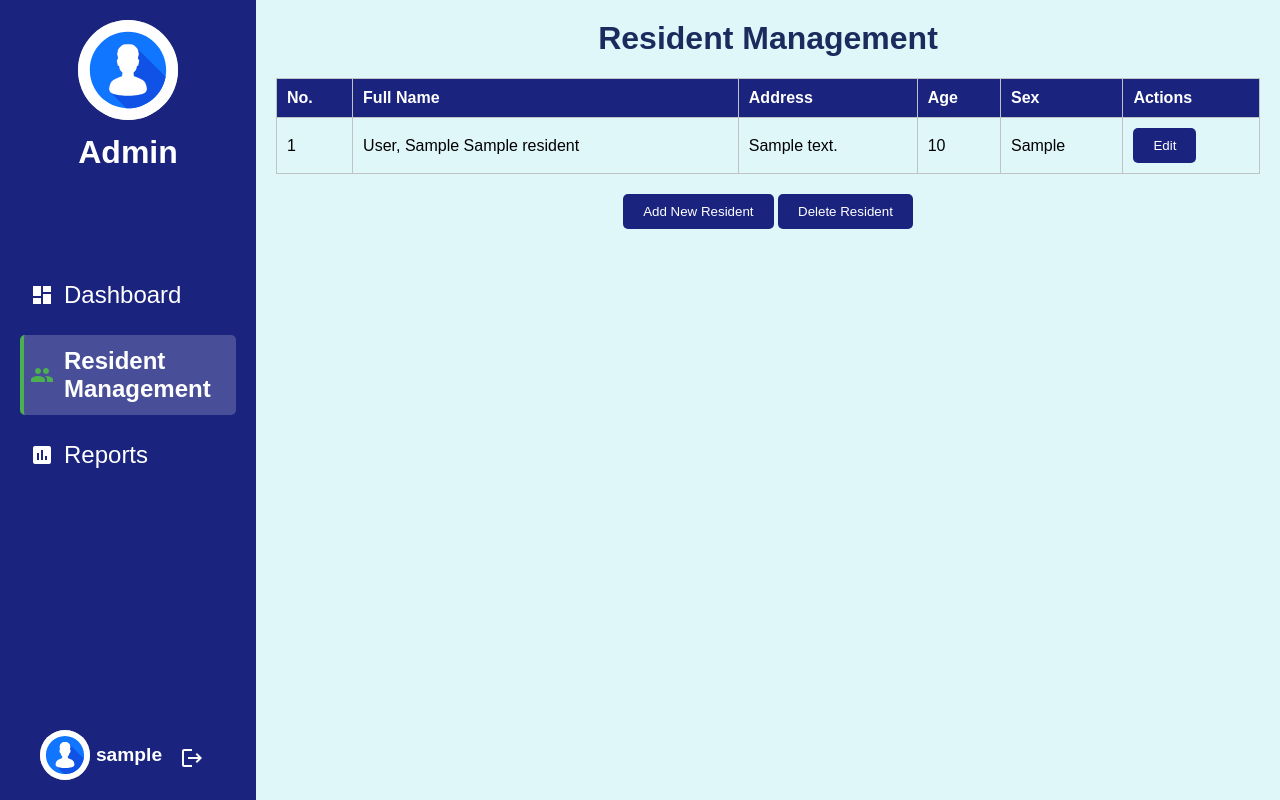
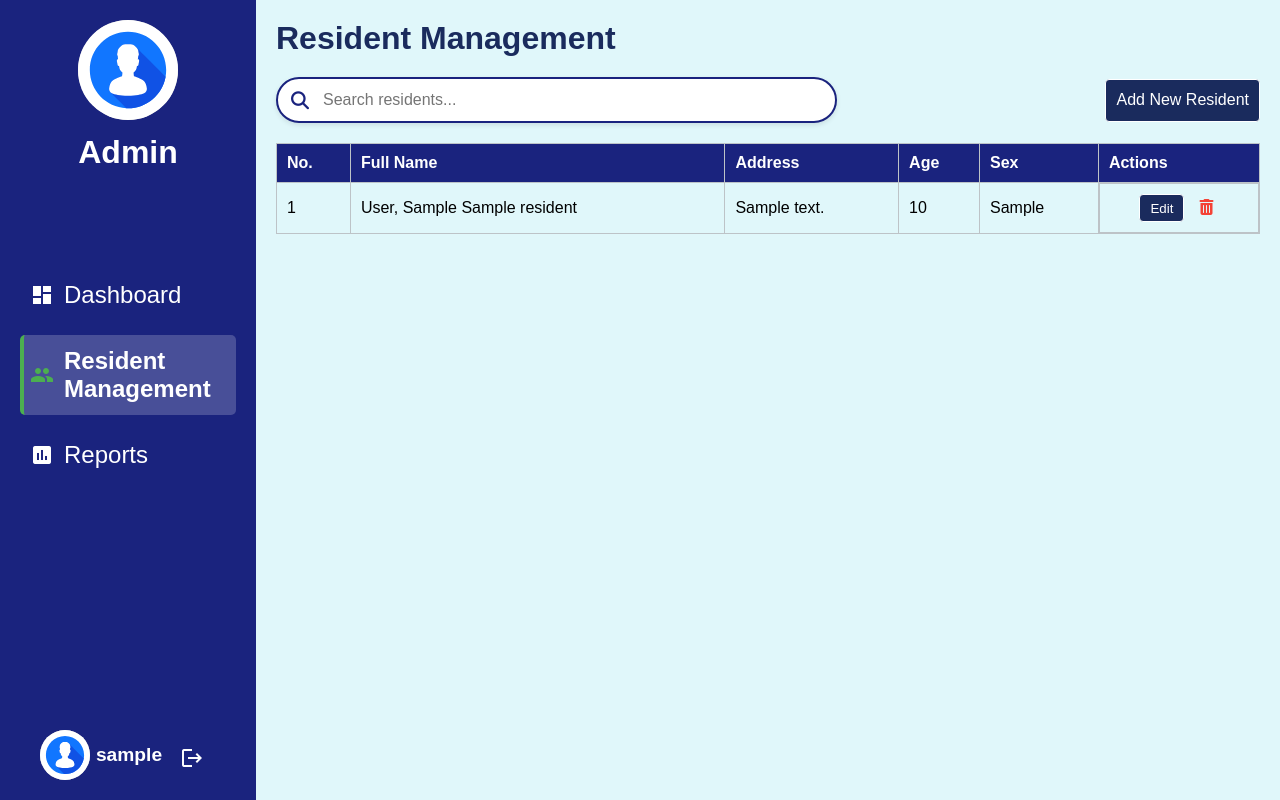
Before and after one commit to ttrriipp/barangay-information-system, a PHP site: page /pages/residents.php in a window 1280 px wide. Run offline with PHP 8.4, Linux system fonts and the light colour scheme; the visitor is signed in with stand-in values (Sample User, id 1); tables that the repository leaves empty or names only in its code hold one stand-in row (values such as "Sample post").

Commit message:
residents (modal)

```diff
--- a/assets/css/main.css
+++ b/assets/css/main.css
@@ -141,6 +141,76 @@ th {
     text-align: center;
 }
 
+/* Header container */
+.header-container {
+    display: flex;
+    justify-content: center;
+    align-items: center;
+    margin-bottom: 20px;
+}
+
+.header-container h1 {
+    margin: 0;
+}
+
+/* Search and Add button container */
+.search-and-add-container {
+    margin: 20px 0;
+    width: 100%;
+    display: flex;
+    justify-content: space-between;
+    align-items: center;
+}
+
+.search-box {
+    position: relative;
+    width: 50%;
+    max-width: 500px;
+}
+
+.search-box input {
+    width: 100%;
+    padding: 12px 20px 12px 45px;
+    border: 2px solid #1a237e;
+    border-radius: 25px;
+    font-size: 16px;
+    box-shadow: 0 2px 5px rgba(0, 0, 0, 0.1);
+    transition: all 0.3s;
+}
+
+.search-box input:focus {
+    outline: none;
+    border-color: #283593;
+    box-shadow: 0 2px 8px rgba(0, 0, 0, 0.2);
+}
+
+.search-icon {
+    position: absolute;
+    left: 15px;
+    top: 50%;
+    transform: translateY(-50%);
+    color: #1a237e;
+    font-size: 18px;
+}
+
+.add-btn {
+    height: 43px;
+    display: flex;
+    align-items: center;
+    font-size: 16px;
+    border-radius: 25px;
+    padding: 0 25px;
+    background-color: #1a237e;
+    color: white;
+    transition: all 0.3s;
+}
+
+.add-btn:hover {
+    background-color: #283593;
+    transform: translateY(-2px);
+    box-shadow: 0 4px 8px rgba(0, 0, 0, 0.2);
+}
+
 /* Responsive adjustments */
 @media (max-width: 768px) {
     .mission-vision {
@@ -154,4 +224,18 @@ th {
     .reports-grid {
         grid-template-columns: 1fr;
     }
+
+    .search-and-add-container {
+        flex-direction: column;
+        gap: 10px;
+    }
+
+    .search-box {
+        width: 90%;
+    }
+
+    .add-btn {
+        width: 90%;
+        justify-content: center;
+    }
 }
--- /dev/null
+++ b/assets/css/modal.css
@@ -0,0 +1,201 @@
+/* Modal Styles */
+.modal {
+    display: none;
+    position: fixed;
+    z-index: 1000;
+    left: 0;
+    top: 0;
+    width: 100%;
+    height: 100%;
+    background-color: rgba(0, 0, 0, 0.7);
+    overflow: auto;
+}
+
+.modal-content {
+    background-color: #1a2b5d;
+    color: white;
+    margin: 5% auto;
+    padding: 20px;
+    border-radius: 10px;
+    width: 80%;
+    max-width: 900px;
+    box-shadow: 0 0 20px rgba(0, 0, 0, 0.5);
+    position: relative;
+}
+
+.close-button {
+    color: white;
+    float: right;
+    font-size: 28px;
+    font-weight: bold;
+    cursor: pointer;
+}
+
+.close-button:hover {
+    color: #ccc;
+}
+
+/* Form container inside modal */
+.form-container {
+    padding: 20px 0;
+    width: 60%;
+    text-align: left;
+    height: min-content;
+}
+
+.logo-container {
+    width: 40%;
+    text-align: center;
+}
+
+.logo-container img {
+    max-width: 100%;
+    height: auto;
+}
+
+/* Flexbox container inside modal for form and logo */
+.modal-flex-container {
+    display: flex;
+    justify-content: space-between;
+    align-items: center;
+}
+
+/* Form input styles */
+.form-container label {
+    display: block;
+    margin-bottom: 5px;
+    color: #ffffff;
+}
+
+.form-container input[type="text"] {
+    width: 94%;
+    padding: 10px;
+    margin-bottom: 10px;
+    border: none;
+    border-radius: 5px;
+    background-color: #e0e0e0;
+    color: #000000;
+}
+
+.form-container select {
+    width: 100%;
+    padding: 10px;
+    margin-bottom: 10px;
+    border: none;
+    border-radius: 5px;
+    background-color: #e0e0e0;
+    color: #000000;
+}
+
+.form-container button {
+    padding: 10px 20px;
+    margin-top: 10px;
+    border: none;
+    border-radius: 5px;
+    background-color: #ffffff;
+    color: #000000;
+    cursor: pointer;
+}
+
+.form-container button:hover {
+    background-color: #f0f0f0;
+}
+
+/* Action Buttons */
+.action-buttons {
+    display: flex;
+    gap: 10px;
+    justify-content: center;
+}
+
+.text-button {
+    padding: 5px 10px;
+    background-color: #1a2b5d;
+    color: white;
+    border: 1px solid #ffffff;
+    border-radius: 4px;
+    cursor: pointer;
+    transition: all 0.2s;
+}
+
+.text-button:hover {
+    background-color: #283593;
+}
+
+.icon-button {
+    background: none;
+    border: none;
+    cursor: pointer;
+    font-size: 1rem;
+    padding: 5px;
+    border-radius: 4px;
+    transition: all 0.2s ease;
+}
+
+.icon-button:hover {
+    transform: scale(1.1);
+}
+
+.edit-btn {
+    color: white;
+}
+
+.delete-btn {
+    color: #f44336;
+}
+
+.delete-btn:hover {
+    background-color: rgba(244, 67, 54, 0.1);
+}
+
+/* Delete confirmation modal */
+.delete-confirm-content {
+    text-align: center;
+    padding: 20px 10px;
+}
+
+.delete-confirm-content h3 {
+    margin-top: 0;
+    color: #ffffff;
+}
+
+.button-group {
+    display: flex;
+    justify-content: center;
+    gap: 15px;
+    margin-top: 20px;
+}
+
+.button-group button {
+    padding: 10px 20px;
+    border: none;
+    border-radius: 5px;
+    font-weight: bold;
+    cursor: pointer;
+}
+
+.button-group .delete-btn {
+    background-color: #f44336;
+    color: white;
+}
+
+.button-group .cancel-btn {
+    background-color: #e0e0e0;
+    color: #333;
+}
+
+/* Header container with Add button */
+.header-container {
+    display: flex;
+    justify-content: space-between;
+    align-items: center;
+    margin-bottom: 20px;
+}
+
+.top-button-container {
+    margin-right: 20px;
+}
+
+.top-button-container button {
+    font-size: 1rem;
+}
--- a/assets/js/residents.js
+++ b/assets/js/residents.js
@@ -1,9 +1,153 @@
+// Get modal elements
+const modal = document.getElementById('residentModal');
+const modalBody = document.querySelector('.modal-body');
+const closeButton = document.querySelector('.close-button');
+
+// Get delete modal elements
+const deleteModal = document.getElementById('deleteConfirmModal');
+const closeDeleteModal = document.getElementById('closeDeleteModal');
+const confirmDeleteBtn = document.getElementById('confirmDeleteBtn');
+const cancelDeleteBtn = document.getElementById('cancelDeleteBtn');
+let residentToDelete = null;
+
+// Search functionality
+function searchResidents() {
+    // Get the search input value
+    const searchInput = document.getElementById('searchInput');
+    const filter = searchInput.value.toUpperCase();
+    const table = document.getElementById('residentTable');
+    const rows = table.getElementsByTagName('tr');
+
+    // Start from index 1 to skip the header row
+    for (let i = 1; i < rows.length; i++) {
+        let found = false;
+        // Get all cells in the row except the last one (actions)
+        const cells = rows[i].getElementsByTagName('td');
+
+        // Search through each cell
+        for (let j = 0; j < cells.length - 1; j++) {
+            const cellText = cells[j].textContent || cells[j].innerText;
+            if (cellText.toUpperCase().indexOf(filter) > -1) {
+                found = true;
+                break;
+            }
+        }
+
+        // Show or hide the row based on search match
+        if (found) {
+            rows[i].style.display = '';
+        } else {
+            rows[i].style.display = 'none';
+        }
+    }
+}
+
+// Function to open modal and load content
+function openModal(url) {
+    // Show the modal
+    modal.style.display = 'block';
+
+    // Fetch and load form content via AJAX
+    fetch(url)
+        .then(response => response.text())
+        .then(data => {
+            modalBody.innerHTML = data;
+
+            // No AJAX for the form - let it submit normally
+            const form = modalBody.querySelector('#residentForm');
+            if (form) {
+                // Remove the event handler and let the form submit normally
+                // This will redirect to the form action URL
+            }
+        })
+        .catch(error => {
+            console.error('Error loading modal content:', error);
+            modalBody.innerHTML = '<p>Error loading form. Please try again.</p>';
+        });
+}
+
+// Function to close modal
+function closeModal() {
+    modal.style.display = 'none';
+    modalBody.innerHTML = '';  // Clear modal content
+}
+
+// Function to close delete confirmation modal
+function closeDeleteConfirmModal() {
+    deleteModal.style.display = 'none';
+    residentToDelete = null;
+}
+
+// Add residents function
 function addResident() {
-    window.location.href = "partials/popup.php";
+    openModal('partials/resident-form.php');
 }
+
+// Edit resident function
 function editResident(id) {
-    window.location.href = "partials/popup.php?id=" + id;
+    openModal('partials/resident-form.php?id=' + id);
 }
-function deleteResident() {
-    alert("Delete Resident button clicked!");
+
+// Delete resident function - opens confirmation modal
+function deleteResident(id) {
+    residentToDelete = id;
+    deleteModal.style.display = 'block';
 }
+
+// Function to execute the actual deletion
+function executeDelete() {
+    if (!residentToDelete) return;
+
+    // Send delete request to server
+    fetch('../controllers/delete-resident.php', {
+        method: 'POST',
+        headers: {
+            'Content-Type': 'application/x-www-form-urlencoded',
+        },
+        body: 'id=' + residentToDelete
+    })
+    .then(response => response.json())
+    .then(data => {
+        if (data.success) {
+            // Close modal and reload page to show updated list
+            closeDeleteConfirmModal();
+            window.location.reload();
+        } else {
+            alert('Error: ' + data.message);
+        }
+    })
+    .catch(error => {
+        console.error('Error:', error);
+        alert('There was an error deleting the resident.');
+    });
+}
+
+// Close modal when clicking the close button
+closeButton.addEventListener('click', closeModal);
+
+// Close modal when clicking outside of modal content
+window.addEventListener('click', function(event) {
+    if (event.target === modal) {
+        closeModal();
+    }
+    if (event.target === deleteModal) {
+        closeDeleteConfirmModal();
+    }
+});
+
+// Close modal when Escape key is pressed
+document.addEventListener('keydown', function(event) {
+    if (event.key === 'Escape') {
+        if (modal.style.display === 'block') {
+            closeModal();
+        }
+        if (deleteModal.style.display === 'block') {
+            closeDeleteConfirmModal();
+        }
+    }
+});
+
+// Add event listeners for delete confirmation
+confirmDeleteBtn.addEventListener('click', executeDelete);
+cancelDeleteBtn.addEventListener('click', closeDeleteConfirmModal);
+closeDeleteModal.addEventListener('click', closeDeleteConfirmModal);
--- a/pages/partials/head.php
+++ b/pages/partials/head.php
@@ -11,5 +11,6 @@
       echo '<link rel="stylesheet" href="../assets/css/sidebar.css">';
     } ?>
     <link rel="stylesheet" href="../assets/css/<?= $style ?>">
+    <link rel="stylesheet" href="../assets/css/modal.css">
   </head>
   <body>
--- a/pages/partials/popup.php
+++ b/pages/partials/popup.php
@@ -73,7 +73,7 @@ if (isset($_GET['id'])) {
         </form>
       </div>
       <div class="logo-container">
-        <img src="your-logo-url-here.png" alt="Cupang West Logo" />
+        <img src="../../assets/images/logo-cupangwest.png" alt="Cupang West Logo" />
       </div>
     </div>
     <script src="popup.js"></script>
--- a/pages/residents.php
+++ b/pages/residents.php
@@ -1,64 +1,197 @@
 <?php
+
 session_start();
+
 // Check if user is logged in and is an admin
+
 if (!isset($_SESSION["username"]) || $_SESSION["role"] !== "admin") {
+
     header("Location: login.php");
+
     exit();
+
 }
+
 $style = 'main.css';
+
 require("partials/head.php");
+
 require("../database.php");
 
+
+
 // Fetch residents from the database
+
 $conn = getDatabaseConnection();
+
 $residents = [];
+
 if ($conn) {
+
     $query = "SELECT id, CONCAT(surname, ', ', firstname, ' ', middlename) AS fullname, address, age, sex FROM resident";
+
     $result = mysqli_query($conn, $query);
+
     if ($result) {
+
         while ($row = mysqli_fetch_assoc($result)) {
+
             $residents[] = $row;
+
         }
+
     }
+
     mysqli_close($conn);
+
 }
+
 ?>
+
 <?php require("partials/sidebar.php") ?>
+
 <div class="main-content">
-    <h1>Resident Management</h1>
+
+    <div class="header-container">
+
+        <h1>Resident Management</h1>
+
+    </div>
+
+
+
+    <div class="search-and-add-container">
+
+        <div class="search-box">
+
+            <i class="fas fa-search search-icon"></i>
+
+            <input type="text" id="searchInput" placeholder="Search residents..." onkeyup="searchResidents()">
+
+        </div>
+
+        <button class="text-button add-btn" onclick="addResident()">Add New Resident</button>
+
+    </div>
+
+
+
     <div class="table-container">
+
         <table id="residentTable">
+
             <thead>
+
                 <tr>
+
                     <th>No.</th>
+
                     <th>Full Name</th>
+
                     <th>Address</th>
+
                     <th>Age</th>
+
                     <th>Sex</th>
+
                     <th>Actions</th>
+
                 </tr>
+
             </thead>
+
             <tbody id="residentTableBody">
+
                 <?php foreach ($residents as $index => $resident): ?>
+
                     <tr>
+
                         <td><?= $index + 1 ?></td>
+
                         <td><?= htmlspecialchars($resident['fullname']) ?></td>
+
                         <td><?= htmlspecialchars($resident['address']) ?></td>
+
                         <td><?= htmlspecialchars($resident['age']) ?></td>
+
                         <td><?= htmlspecialchars($resident['sex']) ?></td>
-                        <td>
-                            <button onclick="editResident(<?= $resident['id'] ?>)">Edit</button>
+
+                        <td class="action-buttons">
+
+                            <button class="text-button edit-btn" onclick="editResident(<?= $resident['id'] ?>)">Edit</button>
+
+                            <button class="icon-button delete-btn" onclick="deleteResident(<?= $resident['id'] ?>)" title="Delete Resident">
+
+                                <i class="fas fa-trash-alt"></i>
+
+                            </button>
+
                         </td>
+
                     </tr>
+
                 <?php endforeach; ?>
+
             </tbody>
+
         </table>
+
     </div>
-    <div class="button-container">
-        <button onclick="addResident()">Add New Resident</button>
-        <button onclick="deleteResident()">Delete Resident</button>
-    </div>
+
 </div>
 
+
+
+<!-- Modal Dialog -->
+
+<div id="residentModal" class="modal">
+
+    <div class="modal-content">
+
+        <span class="close-button">&times;</span>
+
+        <div class="modal-body">
+
+            <!-- Modal content will be loaded here via AJAX -->
+
+        </div>
+
+    </div>
+
+</div>
+
+
+
+<!-- Delete Confirmation Modal -->
+
+<div id="deleteConfirmModal" class="modal">
+
+    <div class="modal-content" style="max-width: 500px;">
+
+        <span class="close-button" id="closeDeleteModal">&times;</span>
+
+        <div class="delete-confirm-content">
+
+            <h3>Confirm Deletion</h3>
+
+            <p>Are you sure you want to delete this resident? This action cannot be undone.</p>
+
+            <div class="button-group">
+
+                <button id="confirmDeleteBtn" class="delete-btn">Yes, Delete</button>
+
+                <button id="cancelDeleteBtn" class="cancel-btn">Cancel</button>
+
+            </div>
+
+        </div>
+
+    </div>
+
+</div>
+
+
+
 <script src="../assets/js/residents.js"></script>
+
 <?php require("partials/foot.php"); ?>
```
Also changed, not shown: controllers/delete-resident.php (added, +49 -0 lines), pages/partials/resident-form.php (added, +69 -0 lines).
